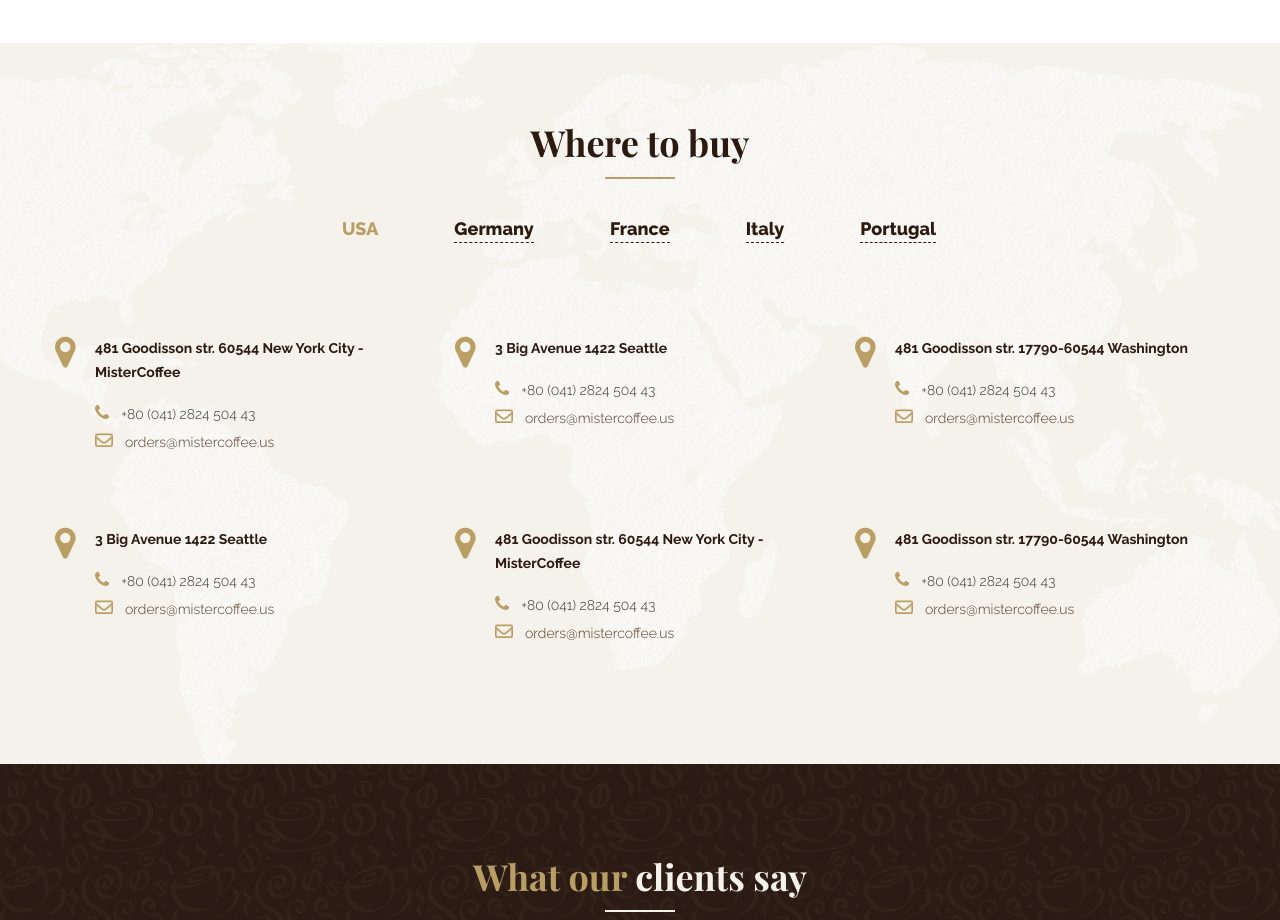
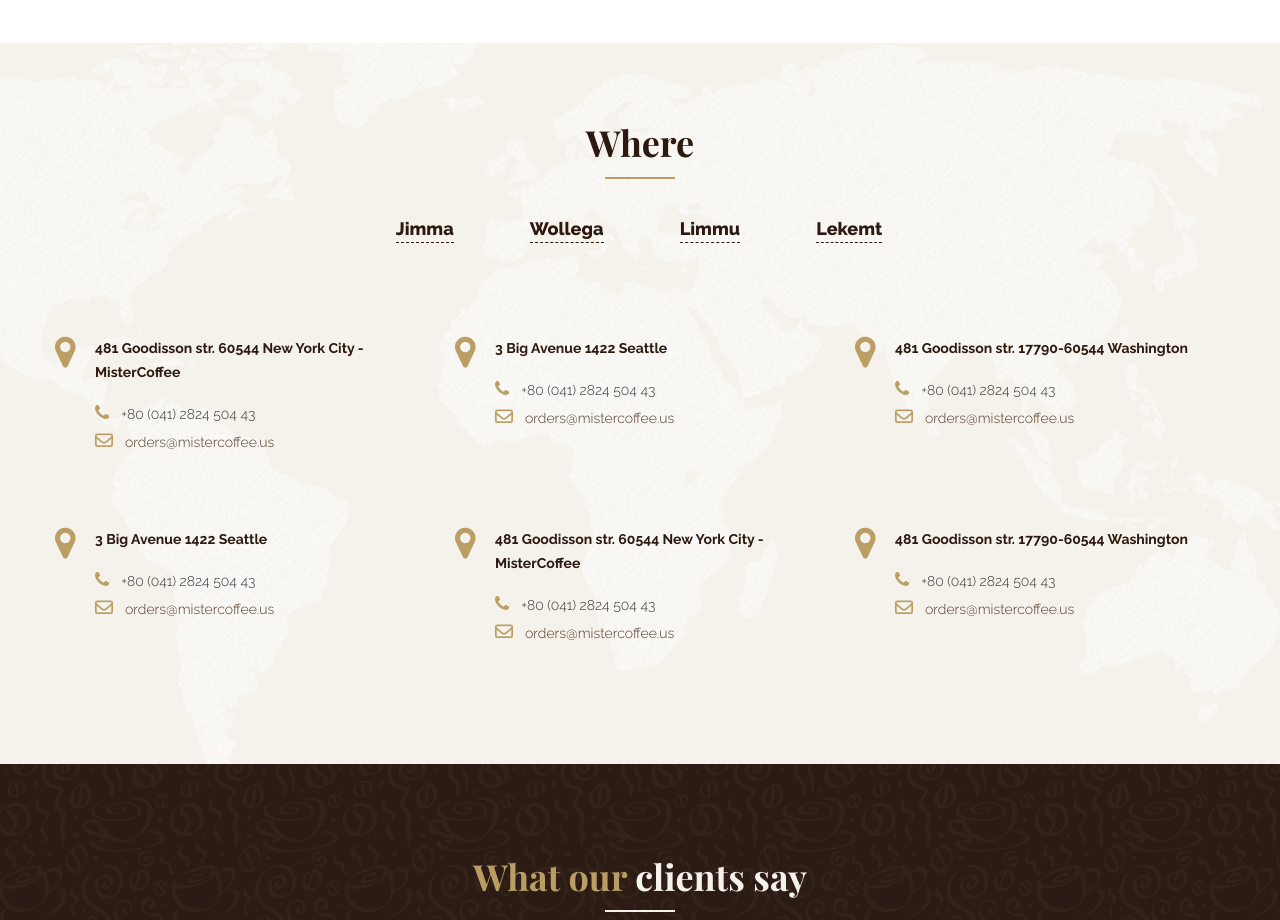
Before and after one commit to Kitila-me/akoftu, a plain HTML site: page index.html in a window 1280 px wide. Shown: the part 3360-4280 px from the top of the page. Drawn offline with nearby package versions, Linux system fonts and the light colour scheme; some packages are replaced by stand-ins of ours; a web font is replaced by a local one.

Commit message:
Update index.html

```diff
--- a/index.html
+++ b/index.html
@@ -254,14 +254,14 @@
 	<section class="where-buy">
 		<div class="container">
 			<div class="row">
-				<div class="col-md-12"><h2>Where to buy</h2></div>
+				<div class="col-md-12"><h2>Where</h2></div>
 				<div class="col-md-12">
 					<ul class="nav nav-tabs" role="tablist">
-						<li role="presentation" class="active"><a href="index.html#usa" aria-controls="usa" role="tab" data-toggle="tab">USA</a></li>
-						<li role="presentation"><a href="index.html#germany" aria-controls="germany" role="tab" data-toggle="tab">Germany</a></li>
-						<li role="presentation"><a href="index.html#france" aria-controls="france" role="tab" data-toggle="tab">France</a></li>
-						<li role="presentation"><a href="index.html#italy" aria-controls="italy" role="tab" data-toggle="tab">Italy</a></li>
-						<li role="presentation"><a href="index.html#portugal" aria-controls="portugal" role="tab" data-toggle="tab">Portugal</a></li>
+
+						<li role="presentation"><a href="index.html#" aria-controls="germany" role="tab" data-toggle="tab">Jimma</a></li>
+						<li role="presentation"><a href="index.html#" aria-controls="france" role="tab" data-toggle="tab">Wollega</a></li>
+						<li role="presentation"><a href="index.html#" aria-controls="italy" role="tab" data-toggle="tab">Limmu</a></li>
+						<li role="presentation"><a href="index.html#" aria-controls="portugal" role="tab" data-toggle="tab">Lekemt</a></li>
 					</ul>
 					<div class="tab-content">
 						<!-- TabPanel -->
```
